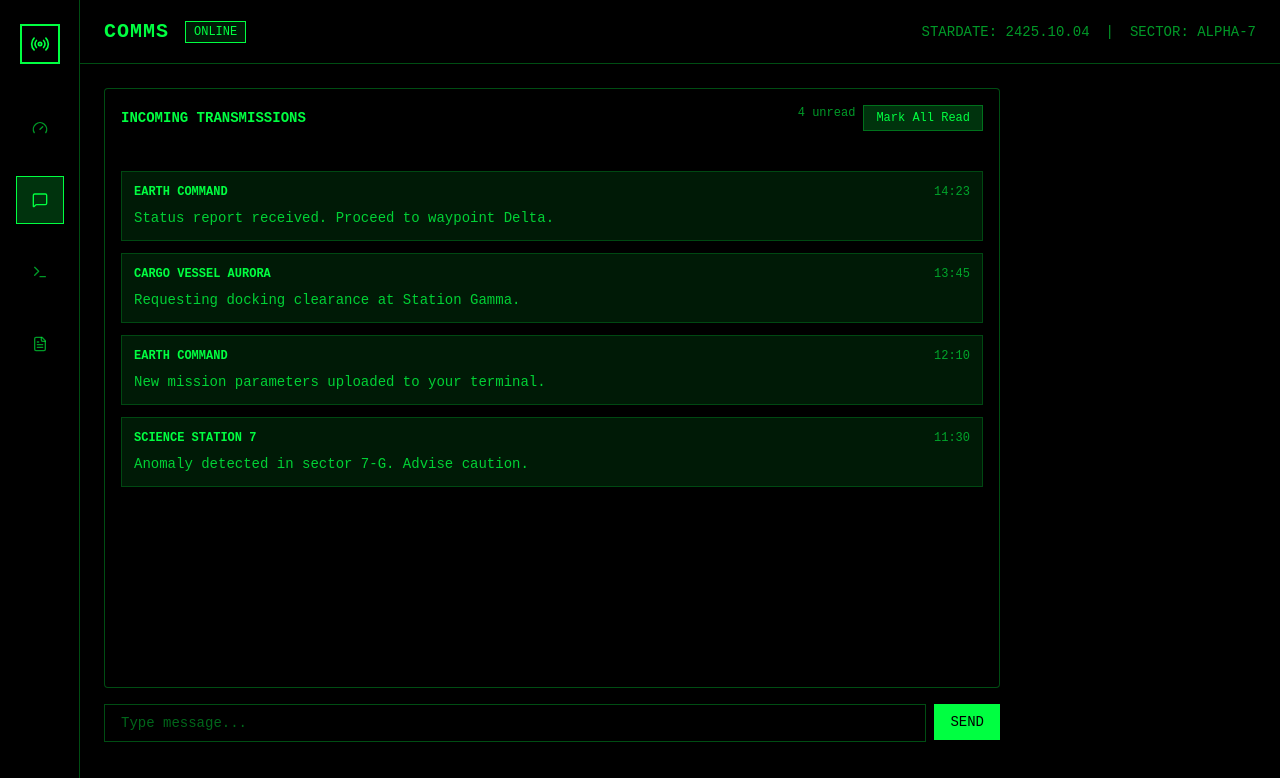
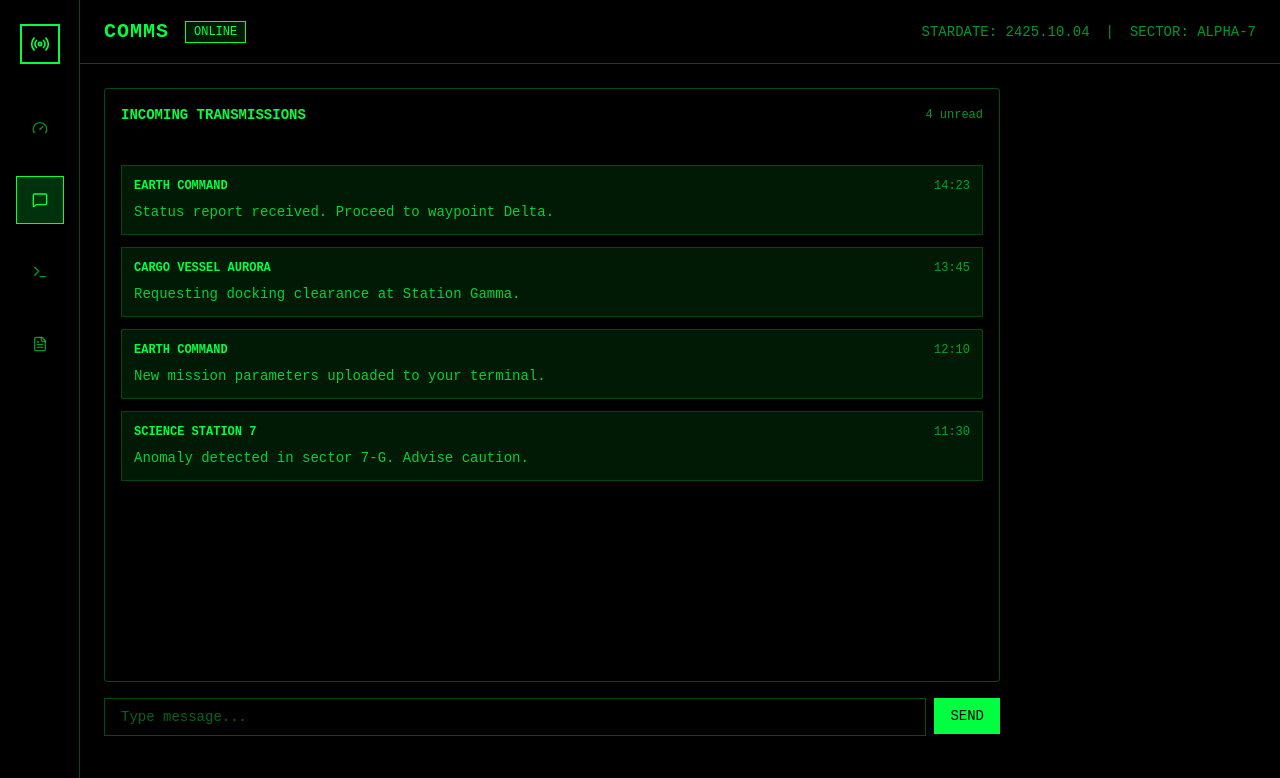
Before and after one commit to tonik/space, a React (Vite) app: page / in a window 1280 px wide. Both pictures are taken after a click on the button 39 px from the left and 200 px from the top of the page. Shown: the top 778 px of the page. Built offline with nearby package versions, Linux system fonts and the light colour scheme.

Commit message:
refactor(messaging): remove 'Mark All Read' button and associated logic

```diff
--- a/src/features/messaging/view.tsx
+++ b/src/features/messaging/view.tsx
@@ -36,14 +36,6 @@ export function MessagingView() {
     }
   };
 
-  const handleMarkAllAsRead = () => {
-    messages.forEach((msg) => {
-      if (!game.openedMessageIds.has(msg.id)) {
-        openMessage(msg.id);
-      }
-    });
-  };
-
   return (
     <div className="max-w-4xl">
       <Card className="mb-4 border-[#00ff41]/30 bg-black p-4">
@@ -57,12 +49,6 @@ export function MessagingView() {
                 {unreadCount} unread
               </span>
             )}
-            <button
-              onClick={handleMarkAllAsRead}
-              className="border border-[#00ff41]/30 bg-[#00ff41]/20 px-3 py-1 text-xs text-[#00ff41] transition-colors hover:bg-[#00ff41]/30"
-            >
-              Mark All Read
-            </button>
           </div>
         </div>
         <ScrollArea className="h-[500px]">
```
